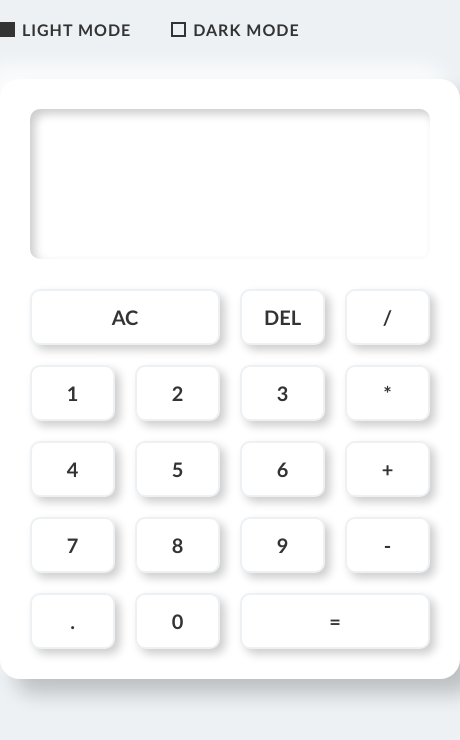
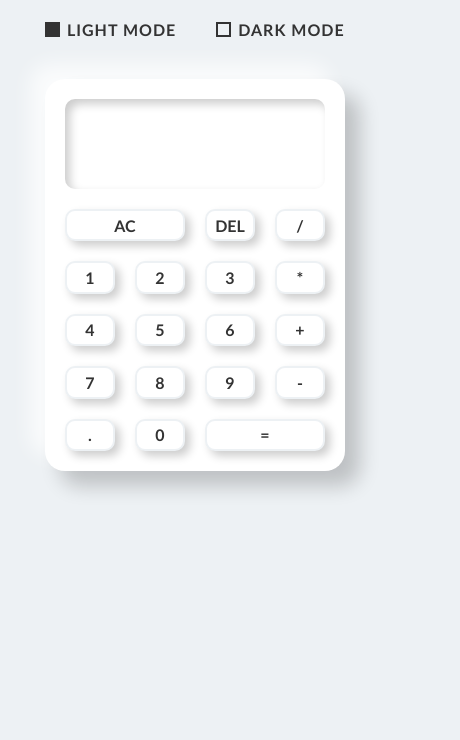
Before and after one commit to leticia-goliczevski-medeiros/js_calculator, a plain HTML site: page index.html in a window 390 px wide. Shown: the whole page, 460 px wide, since content can reach past the window. Drawn offline with Linux system fonts and the light colour scheme.

Commit message:
style: add Media Query for responsiveness

```diff
--- a/styles/index.css
+++ b/styles/index.css
@@ -117,3 +117,28 @@
 .calculator__key_span {
   grid-column: span 2;
 }
+
+@media screen and (max-width: 550px) {
+  .menu {
+    max-width: 300px;
+  }
+  .calculator {
+    width: 300px;
+    min-height: 392px;
+    padding: 20px;
+  }
+  .calculator__display {
+    min-height: 90px;
+    padding: 5px;
+    margin-bottom: 20px;
+  }
+  .calculator__upper-display {
+    font-size: 1.25rem;
+  }
+  .calculator__bottom-display {
+    font-size: 1.5rem;
+  }
+  .calculator__key {
+    font-size: 1rem;
+  }
+}
```
